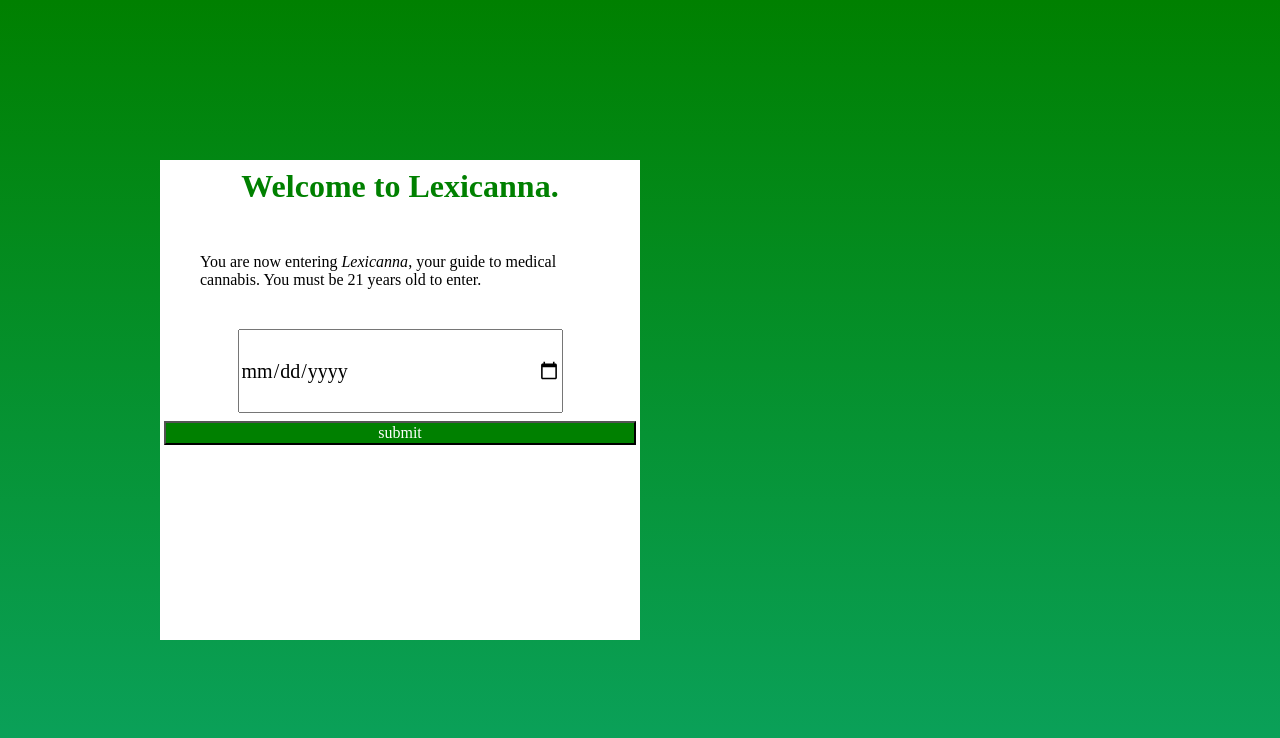
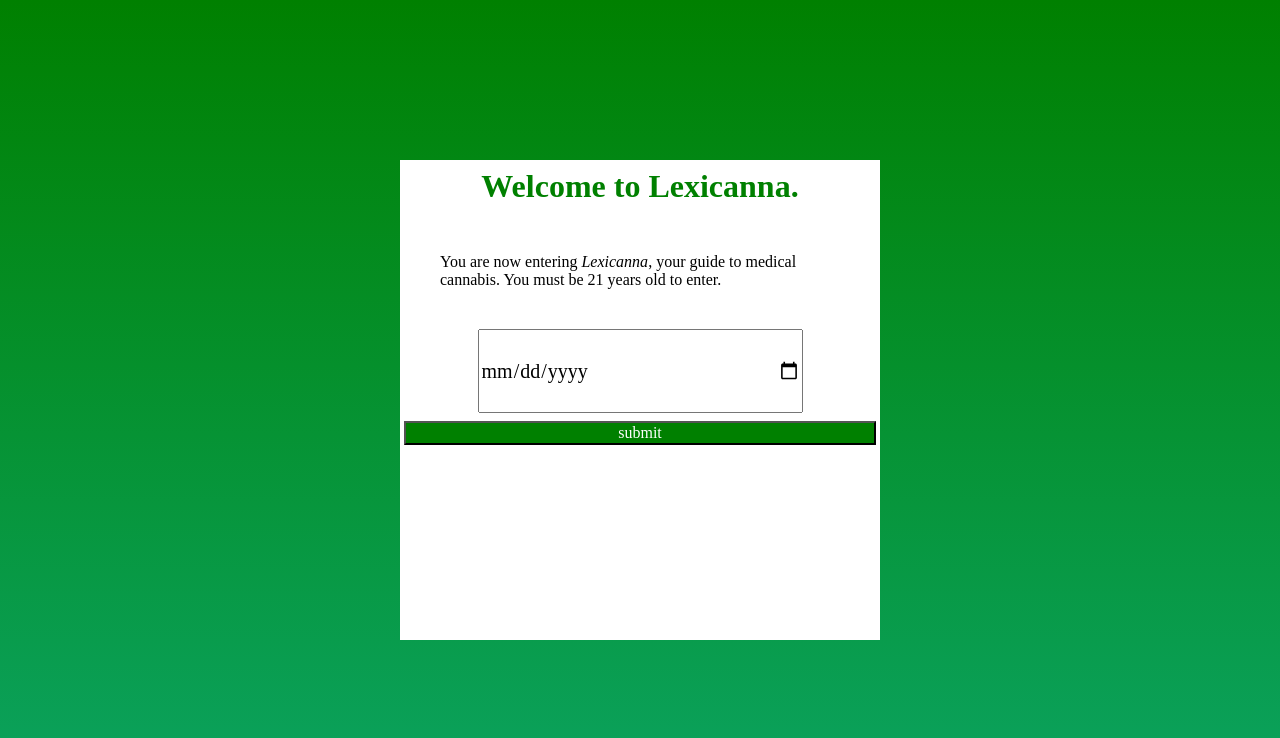
Before and after one commit to soleilyasmina/strains, a React (Create React App) app: page / in a window 1280 px wide. Shown: the top 738 px of the page. Built offline with nearby package versions, Linux system fonts and the light colour scheme; no server answers.

Commit message:
brief css fix for permissions

```diff
--- a/src/App.css
+++ b/src/App.css
@@ -196,7 +196,7 @@ li {
   left: 0;
   right: 0;
   bottom: 0;
-  width: 100vmin;
+  width: 100vw;
   height: 100vh;
 }
 
```
